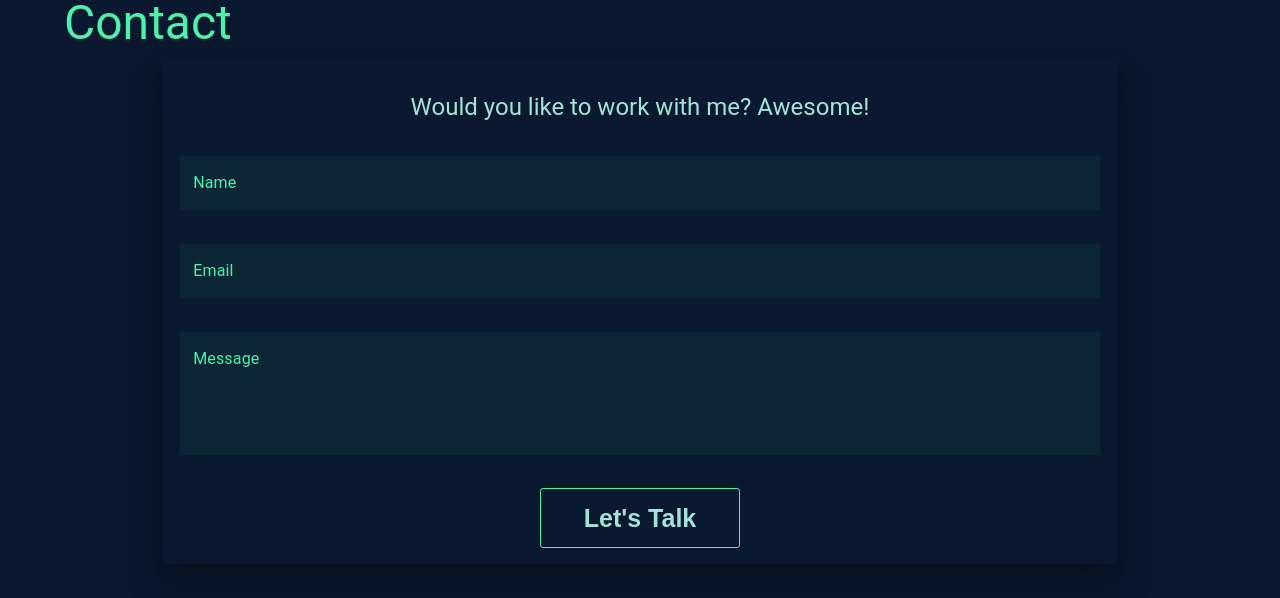
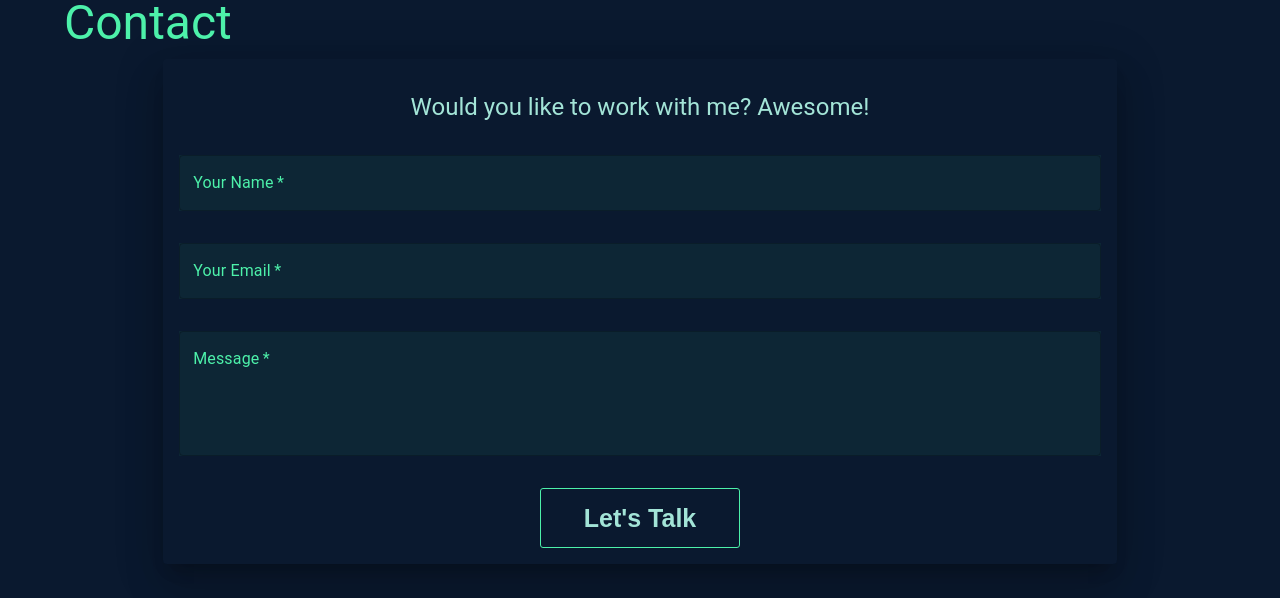
Before and after one commit to ano201/myPortfolio, a React (Create React App) app: page / in a window 1280 px wide. Shown: the part 2420-3018 px from the top of the page. Built offline with nearby package versions, Linux system fonts and the light colour scheme; no server answers.

Commit message:
contact form okay

```diff
--- a/package.json
+++ b/package.json
@@ -12,6 +12,7 @@
     "@testing-library/react": "^11.2.7",
     "@testing-library/user-event": "^12.8.3",
     "classnames": "^2.3.1",
+    "emailjs-com": "^3.2.0",
     "firebase": "^9.6.1",
     "react": "^17.0.2",
     "react-dom": "^17.0.2",
--- a/src/Pages/AllProjects/AllProjects/AllProjects.js
+++ b/src/Pages/AllProjects/AllProjects/AllProjects.js
@@ -4,7 +4,7 @@ import { Box, Grid, Typography } from "@mui/material";
 const AllProjects = () => {
   const [projects, setProjects] = useState([]);
   useEffect(() => {
-    fetch("https://infinite-ridge-52082.herokuapp.com/projects")
+    fetch("http://localhost:5000/projects")
       .then((res) => res.json())
       .then((data) => {
         setProjects(data);
--- a/src/Pages/Home/Form/ContactForm.js
+++ b/src/Pages/Home/Form/ContactForm.js
@@ -1,10 +1,10 @@
-import React from "react";
+import React, { useRef } from "react";
+import emailjs from "emailjs-com";
 import Box from "@mui/material/Box";
 import Paper from "@mui/material/Paper";
 import TextField from "@mui/material/TextField";
 import { makeStyles } from "@mui/styles";
 import { Grid, Typography } from "@mui/material";
-import { HashLink } from "react-router-hash-link";
 
 const useStyles = makeStyles({
   root: {
@@ -21,6 +21,27 @@ const useStyles = makeStyles({
 
 const ContactForm = () => {
   const classes = useStyles();
+
+  const form = useRef();
+  const sendEmail = (e) => {
+    e.preventDefault();
+
+    emailjs
+      .sendForm(
+        "service_vchygrf",
+        "template_9mmp12q",
+        form.current,
+        "user_6CdI1dLaTNoyiBjafhSHl"
+      )
+      .then(
+        (result) => {
+          console.log(result.text);
+        },
+        (error) => {
+          console.log(error.text);
+        }
+      );
+  };
 
   return (
     <Box id="contact" sx={{ flexGrow: 1, mt: "10rem" }}>
@@ -54,34 +75,54 @@ const ContactForm = () => {
         >
           Would you like to work with me? Awesome!
         </Typography>
+        <form ref={form} onSubmit={sendEmail}>
           <TextField
-          label="Name"
+            label="Murad"
+            name="to_name"
+            value="Murad"
+            sx={{ display: "none" }}
             className={classes.root}
             InputProps={{ style: { color: "#4df1aa" } }}
             InputLabelProps={{ style: { color: "#4df1aa" } }}
             variant="outlined"
+            required
           />
           <TextField
-          label="Email"
+            label="Your Name"
+            name="from_name"
             className={classes.root}
             InputProps={{ style: { color: "#4df1aa" } }}
             InputLabelProps={{ style: { color: "#4df1aa" } }}
             variant="outlined"
+            required
+          />
+          <TextField
+            label="Your Email"
+            name="reply_to"
+            className={classes.root}
+            InputProps={{ style: { color: "#4df1aa" } }}
+            InputLabelProps={{ style: { color: "#4df1aa" } }}
+            variant="outlined"
+            type="email"
+            required
           />
           <TextField
             label="Message"
+            name="message"
             className={classes.root}
             InputProps={{ style: { color: "#4df1aa" } }}
             InputLabelProps={{ style: { color: "#4df1aa" } }}
             variant="outlined"
             multiline
             rows={4}
+            required
           />
           <Grid sx={{ fontWeight: "bold", mt: 4, textAlign: "center" }}>
-          <HashLink to="/home#aboutme">
-            <button className="hovered-btn">Let's Talk</button>
-          </HashLink>
+            <button type="submit" className="hovered-btn">
+              Let's Talk
+            </button>
           </Grid>
+        </form>
       </Paper>
     </Box>
   );
--- a/src/Pages/Home/Projects/Projects.js
+++ b/src/Pages/Home/Projects/Projects.js
@@ -5,7 +5,7 @@ import SingleProject from "../../Shared/SingleProject/SingleProject";
 const Projects = () => {
   const [projects, setProjects] = useState([]);
   useEffect(() => {
-    fetch("https://infinite-ridge-52082.herokuapp.com/projects")
+    fetch("http://localhost:5000/projects")
       .then((res) => res.json())
       .then((data) => {
         setProjects(data);
--- a/src/Pages/Management/AddProject/AddProject.js
+++ b/src/Pages/Management/AddProject/AddProject.js
@@ -65,7 +65,7 @@ const AddProject = () => {
     formData.append("serverCode", projectData.serverCode);
     formData.append("file", file);
 
-    fetch("https://infinite-ridge-52082.herokuapp.com/projects", {
+    fetch("http://localhost:5000/projects", {
       method: "POST",
       body: formData,
     })
--- a/src/Pages/Management/Deletion/Deletion.js
+++ b/src/Pages/Management/Deletion/Deletion.js
@@ -5,7 +5,7 @@ import DeleteProject from "./DeleteProject/DeleteProject";
 const Deletion = () => {
   const [projects, setProjects] = useState([]);
   useEffect(() => {
-    fetch("https://infinite-ridge-52082.herokuapp.com/projects")
+    fetch("http://localhost:5000/projects")
       .then((res) => res.json())
       .then((data) => {
         setProjects(data);
@@ -15,7 +15,7 @@ const Deletion = () => {
   const handleDelete = (id) => {
     const proceed = window.confirm("Are you sure, you want to Delete?");
     if (proceed) {
-      const url = `https://infinite-ridge-52082.herokuapp.com/projects/${id}`;
+      const url = `http://localhost:5000/projects/${id}`;
       fetch(url, {
         method: "DELETE",
       })
```
Also changed, not shown: 1 other file (tests, documents, lock files or other folders). Lines whose indentation alone changed are shown as unchanged.
